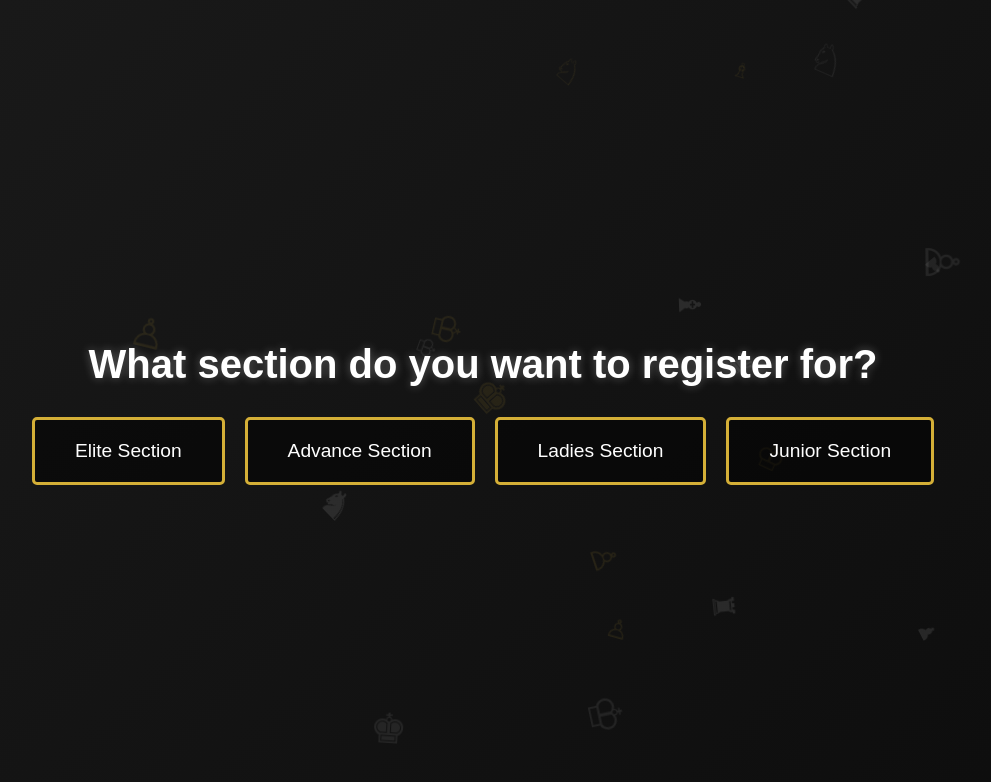
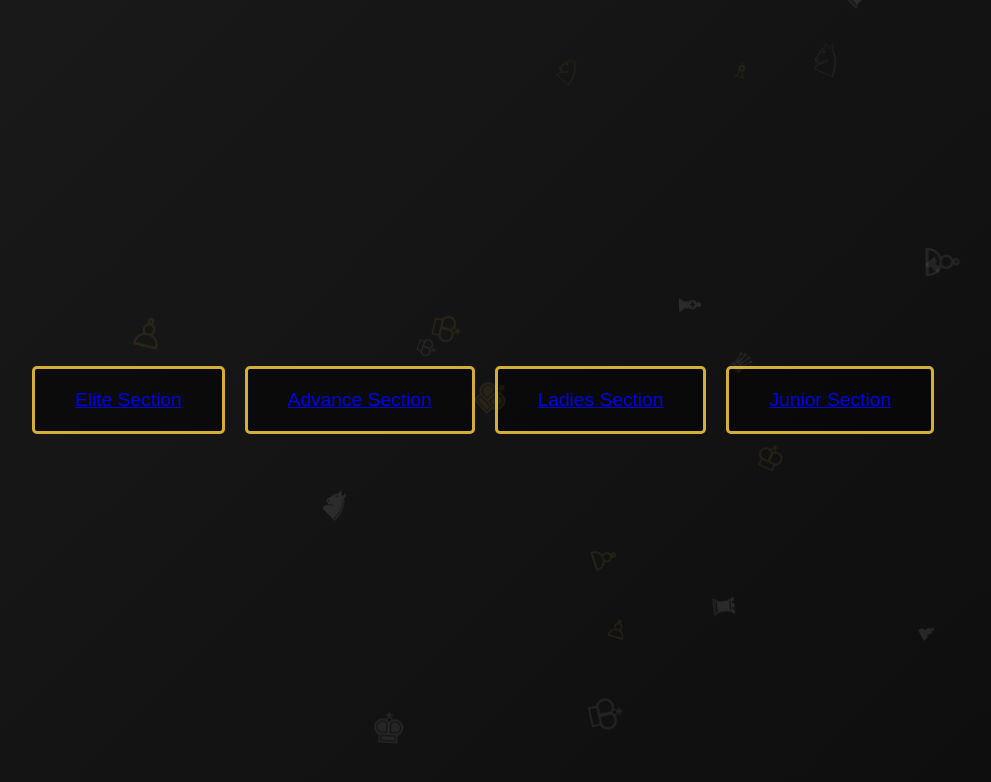
Before and after one commit to ChruckNorris/Chess-Registration, a plain HTML site: page index.html in a window 1280 px wide. Shown: the whole page, without its empty margins (157-1148 px from the left). Drawn offline with Linux system fonts and the light colour scheme.

Commit message:
Update index.html

```diff
--- a/index.html
+++ b/index.html
@@ -69,15 +69,12 @@
 <body>
     <!-- Floating chess pieces (added via JavaScript) -->
 
-    <div class="container">
-        <h1>What section do you want to register for?</h1>
-        <div class="section-options">
-            <div class="section-box">Elite Section</div>
-            <div class="section-box">Advance Section</div>
-            <div class="section-box">Ladies Section</div>
-            <div class="section-box">Junior Section</div>
-        </div>
-    </div>
+   <div class="section-options">
+  <a href="https://docs.google.com/forms/d/e/1FAIpQLSe2N-51UevNwOIAVuzkPtX-VjlXW6uF3STtudRnFWWIsAtDuw/viewform?usp=header" class="section-box" target="_blank">Elite Section</a>
+  <a href="https://docs.google.com/forms/d/e/1FAIpQLScUtStOiC7HYr_U7q9Rrr-lN9gsnruMsg-TLN6TleKdwztBUg/viewform?usp=header" class="section-box" target="_blank">Advance Section</a>
+  <a href="https://docs.google.com/forms/d/e/1FAIpQLSezGEyWnEkW9qp9XbQcB-lGlkmBzgUBcJCM0CvEGkcOkCTPgQ/viewform?usp=header" class="section-box" target="_blank">Ladies Section</a>
+  <a href="https://docs.google.com/forms/d/e/1FAIpQLScdbSNh7Xxk2Xgzut1qCbeW5qpDIURTHwEPsRl0l0ph0WpYJA/viewform?usp=header" class="section-box" target="_blank">Junior Section</a>
+</div>
 
     <script>
         // Add floating chess pieces
```
